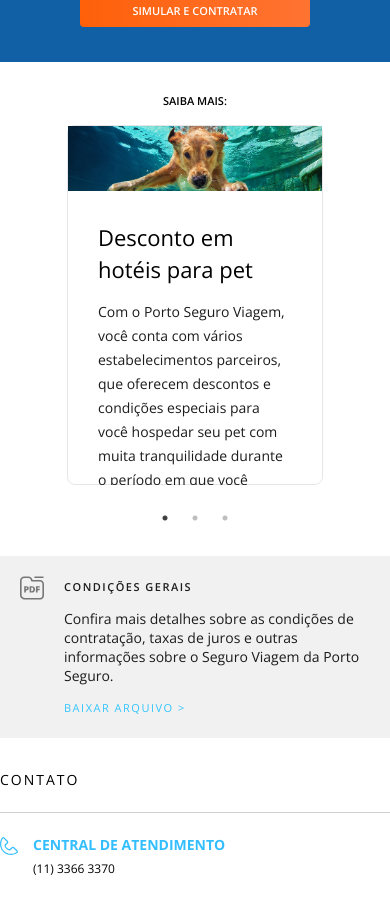
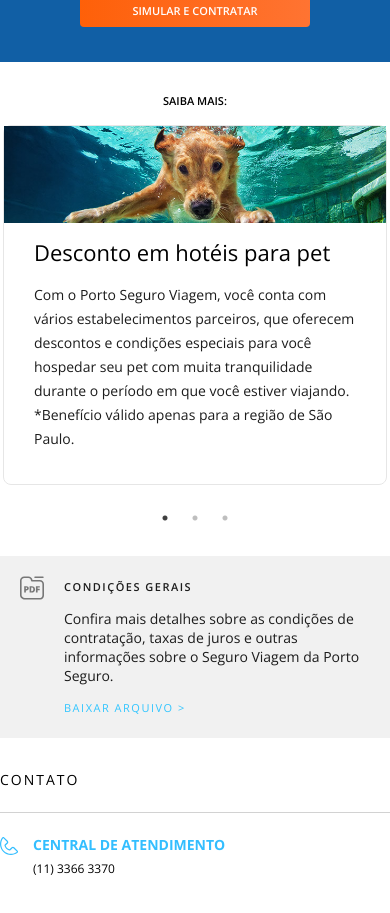
Before and after one commit to dwolfx/conquista_porto, a React (Create React App) app: page /seguro-viagem in a window 390 px wide. Shown: the part 2203-3116 px from the top of the page. Built offline with nearby package versions, Linux system fonts and the light colour scheme.

Commit message:
[PCNE-134] - Fixed responsivity of carousel card

```diff
--- a/src/components/Solutions/MoreDetails/CarouselCard/styles.js
+++ b/src/components/Solutions/MoreDetails/CarouselCard/styles.js
@@ -10,11 +10,7 @@ export const CarouselCardWrapper = styled.div`
   flex-direction: column;
   height: 22.5em;
   margin: 0 auto;
-  width: 16em;
-
-  @media (min-width: 1200px) {
-    width: 18em;
-  }
+  width: 24em;
 `
 export const IconWrapper = styled.div`
   height: 5em;
--- a/src/components/Solutions/MoreDetails/index.js
+++ b/src/components/Solutions/MoreDetails/index.js
@@ -13,21 +13,13 @@ const MoreDetails = ({ title, data }) => {
       {
         breakpoint: 1200,
         settings: {
-          slidesToShow: 3,
-          slidesToScroll: 3,
-          arrows: false,
-        },
-      },
-      {
-        breakpoint: 800,
-        settings: {
           slidesToShow: 2,
           slidesToScroll: 2,
           arrows: false,
         },
       },
       {
-        breakpoint: 600,
+        breakpoint: 800,
         settings: {
           slidesToShow: 1,
           slidesToScroll: 1,
```
